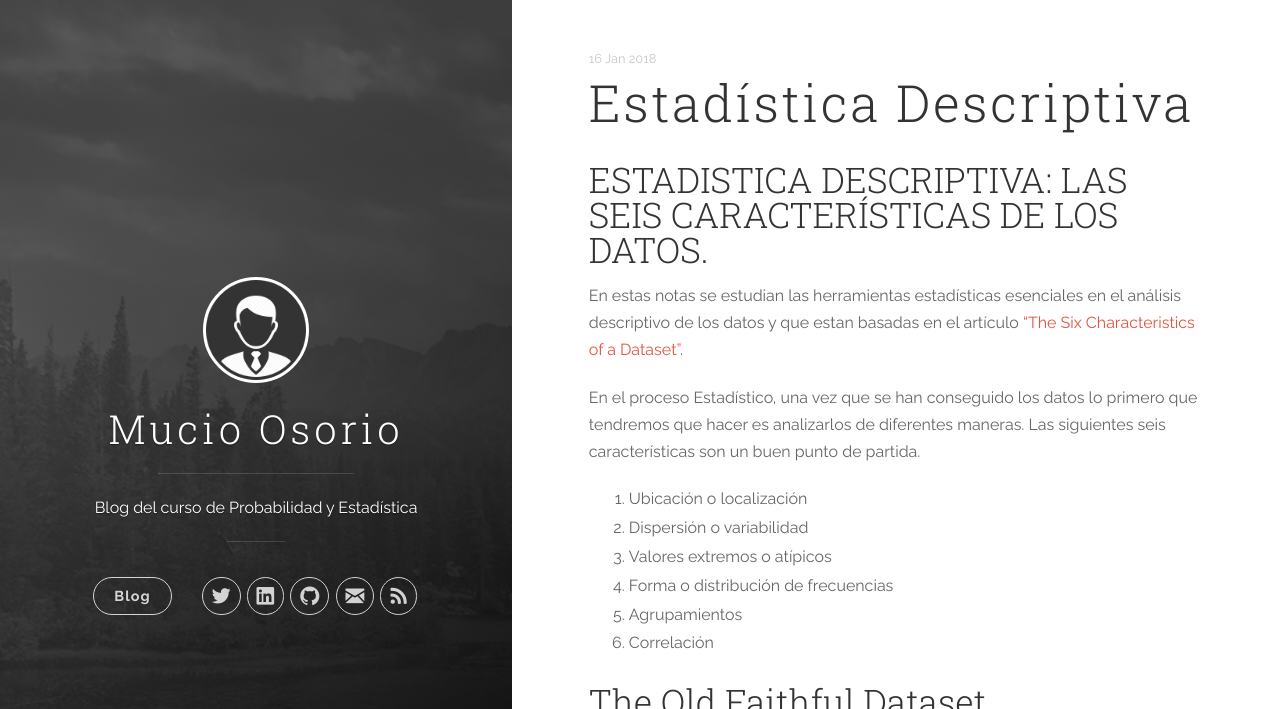
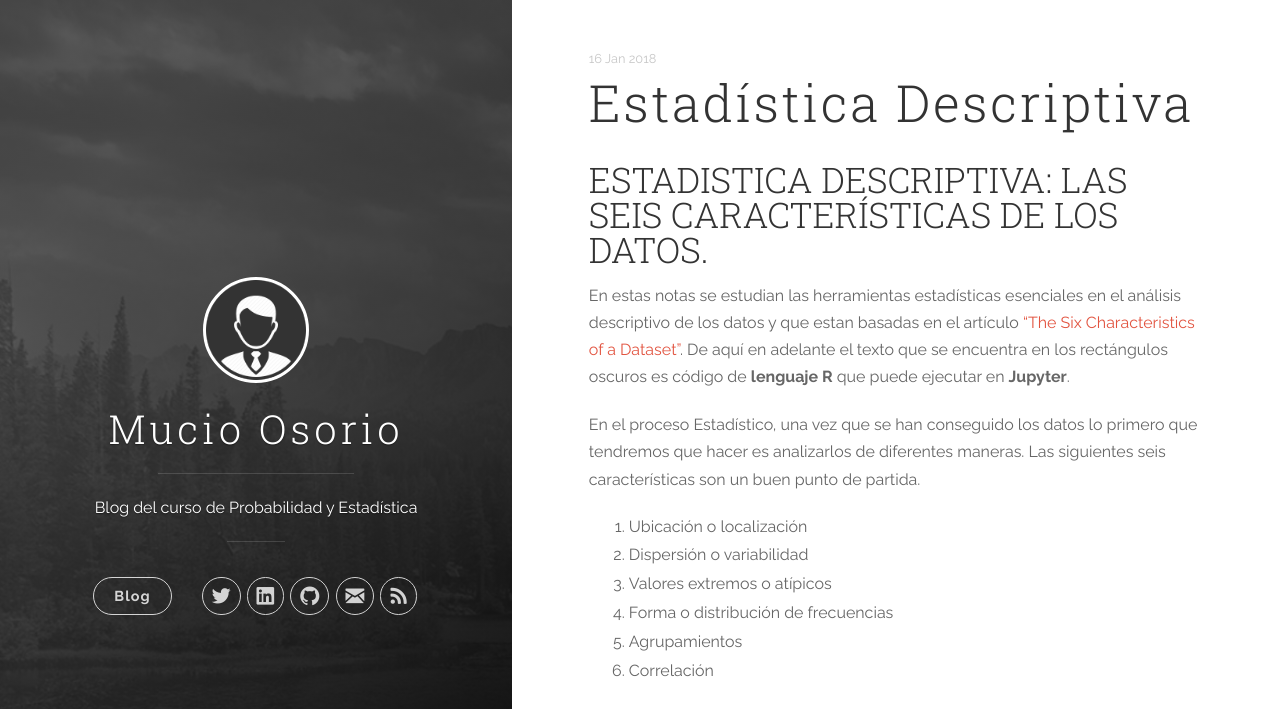
Before and after one commit to mucioosorio/probabilidad, a Jekyll site: the page built from _posts/2018-01-16-Estadística-Descriptiva.md, in a window 1280 px wide and 900 px high, cut to the strip 0-709 px from the top of the window. Built offline with Jekyll 4.4.1, drawn with Linux system fonts in a browser that asks for light colours; nearby versions of some CDN libraries; formulas are drawn with MathJax 3.

Commit message:
Update 2018-01-16-Estadística-Descriptiva.md

```diff
--- a/_posts/2018-01-16-Estadística-Descriptiva.md
+++ b/_posts/2018-01-16-Estadística-Descriptiva.md
@@ -1,7 +1,7 @@
 
 ## ESTADISTICA DESCRIPTIVA: LAS SEIS CARACTERÍSTICAS DE LOS DATOS.
 
-En estas notas se estudian las herramientas estadísticas esenciales en el análisis descriptivo de los datos y que estan basadas en el artículo  ["The Six Characteristics of a Dataset"](http://curriculum.qed.qld.gov.au/kla/eda/).
+En estas notas se estudian las herramientas estadísticas esenciales en el análisis descriptivo de los datos y que estan basadas en el artículo  ["The Six Characteristics of a Dataset"](http://curriculum.qed.qld.gov.au/kla/eda/). De aquí en adelante el texto que se encuentra en los rectángulos oscuros es código de **lenguaje R** que puede ejecutar en **Jupyter**.
 
 En el proceso Estadístico, una vez que se han conseguido los datos lo primero que tendremos que hacer es analizarlos de diferentes maneras. Las siguientes seis características son un buen punto de partida.
 1. Ubicación o localización
```
